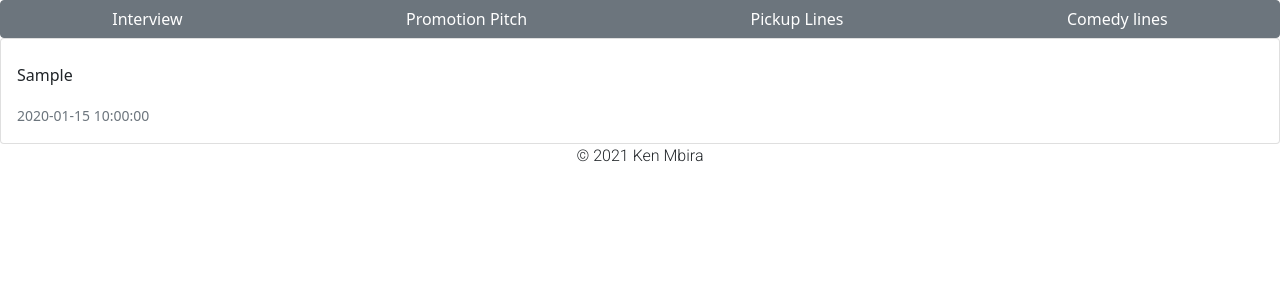
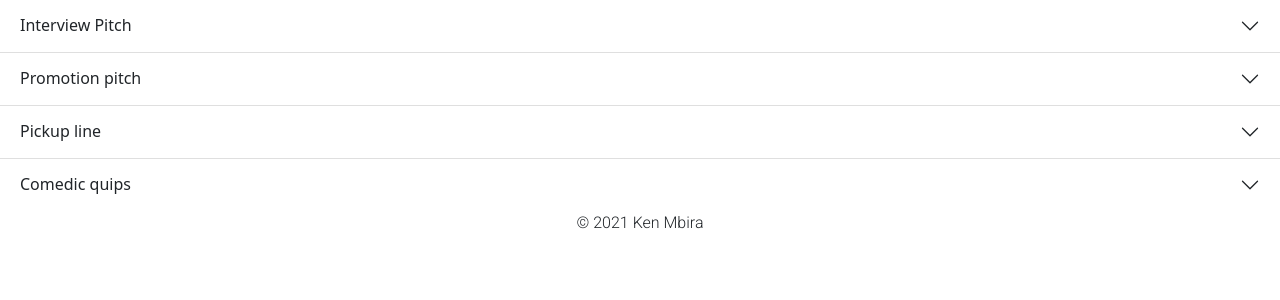
Before and after one commit to Ken-mbira/PITCH_ARENA, a Flask app: template app/templates/pitch/pitch.html in a window 1280 px wide. Shown: the part 66-366 px from the top of the page. Run offline with Flask 2, Linux system fonts and the light colour scheme; tables that the repository leaves empty hold one stand-in row (values such as "Sample post"); the template is opened without the code that fills it: values that come from a table or form of the project are taken from there, most other values are stand-ins (such as "Sample title", 1, 10 or a date in 2020); some libraries are stand-ins or nearby versions.

Commit message:
add to the pitch page to display the pitches

```diff
--- a/app/templates/pitch/pitch.html
+++ b/app/templates/pitch/pitch.html
@@ -1,25 +1,88 @@
 {% extends 'base.html' %} {% block content %}
-<div class="row">
-    <div class="btn-group" role="group" aria-label="Basic example">
-        <a class="btn btn-secondary" href="#">Interview</a>
-        <a class="btn btn-secondary" href="#">Promotion Pitch</a>
-        <a class="btn btn-secondary" href="#">Pickup Lines</a>
-        <a class="btn btn-secondary" href="#">Comedy lines</a>
+<div class="accordion accordion-flush" id="accordionFlushExample">
+    <div class="accordion-item">
+        <h2 class="accordion-header" id="flush-headingOne">
+            <button class="accordion-button collapsed" type="button" data-bs-toggle="collapse" data-bs-target="#flush-collapseOne" aria-expanded="false" aria-controls="flush-collapseOne">
+          Interview Pitch
+        </button>
+        </h2>
+        <div id="flush-collapseOne" class="accordion-collapse collapse" aria-labelledby="flush-headingOne" data-bs-parent="#accordionFlushExample">
+            {% if interview_pitches %} {% for item in interview_pitches %}
+            <div class="card">
+                <div class="card-body">
+                    <p class="card-text">{{ item.pitch }}</p>
+                    <p class="card-text"><small class="text-muted">{{ item.posted }}</small></p>
+                </div>
+            </div>
+            {% endfor %} {% else %}
+            <div>
+                <p>There are no Interview pitches yet, perhaps you would like to <span><a href="{{ url_for('main.create_pitch')}}">add one</a></span></p>
+            </div>
+            {% endif %}
+        </div>
     </div>
-    <div class="">
-        {% if pitch %} {% for pitch in pitches %}
-        <div class="card">
-            <div class="card-body">
-                <h5 class="card-title">{{ pitch.title}}</h5>
-                <p class="card-text">{{ pitch.pitch }}</p>
-                <p class="card-text"><small class="text-muted">{{ pitch.posted}}</small></p>
+    <div class="accordion-item">
+        <h2 class="accordion-header" id="flush-headingTwo">
+            <button class="accordion-button collapsed" type="button" data-bs-toggle="collapse" data-bs-target="#flush-collapseTwo" aria-expanded="false" aria-controls="flush-collapseTwo">
+          Promotion pitch
+        </button>
+        </h2>
+        <div id="flush-collapseTwo" class="accordion-collapse collapse" aria-labelledby="flush-headingTwo" data-bs-parent="#accordionFlushExample">
+            {% if promotion_pitches %} {% for item in promotion_pitches %}
+            <div class="card">
+                <div class="card-body">
+                    <p class="card-text">{{ item.pitch }}</p>
+                    <p class="card-text"><small class="text-muted">{{ item.posted }}</small></p>
+                </div>
             </div>
+            {% endfor %} {% else %}
+            <div>
+                <p>There are no Promotion pitches yet, perhaps you would like to <span><a href="{{ url_for('main.create_pitch')}}">add one</a></span></p>
+            </div>
+            {% endif %}
         </div>
-        {% endfor %} {% else %}
-        <p>There are no pitches at the moment, you could though
-            <a href="{{ url_for('main.create_pitch')}}">Create a pitch</a>
-        </p>
-        {% endif %}
+    </div>
+    <div class="accordion-item">
+        <h2 class="accordion-header" id="flush-headingThree">
+            <button class="accordion-button collapsed" type="button" data-bs-toggle="collapse" data-bs-target="#flush-collapseThree" aria-expanded="false" aria-controls="flush-collapseThree">
+          Pickup line
+        </button>
+        </h2>
+        <div id="flush-collapseThree" class="accordion-collapse collapse" aria-labelledby="flush-headingThree" data-bs-parent="#accordionFlushExample">
+            {% if pickup_lines %}{% for item in pickup_lines %}
+            <div class="card">
+                <div class="card-body">
+                    <p class="card-text">{{ item.pitch }}</p>
+                    <p class="card-text"><small class="text-muted">{{ item.posted }}</small></p>
+                </div>
+            </div>
+            {% endfor %} {% else %}
+            <div>
+                <p>There are no Pickup lines yet, perhaps you would like to <span><a href="{{ url_for('main.create_pitch')}}">add one</a></span></p>
+            </div>
+            {% endif %}
+        </div>
+    </div>
+    <div class="accordion-item">
+        <h2 class="accordion-header" id="flush-headingFour">
+            <button class="accordion-button collapsed" type="button" data-bs-toggle="collapse" data-bs-target="#flush-collapseFour" aria-expanded="false" aria-controls="flush-collapseFour">
+          Comedic quips
+        </button>
+        </h2>
+        <div id="flush-collapseFour" class="accordion-collapse collapse" aria-labelledby="flush-headingFour" data-bs-parent="#accordionFlushExample">
+            {% if comedic_quips %}{% for item in comedic_quips %}
+            <div class="card">
+                <div class="card-body">
+                    <p class="card-text">{{ item.pitch }}</p>
+                    <p class="card-text"><small class="text-muted">{{ item.posted }}</small></p>
+                </div>
+            </div>
+            {% endfor %} {% else %}
+            <div>
+                <p>There are no Comedic quips yet, perhaps you would like to <span><a href="{{ url_for('main.create_pitch')}}">add one</a></span></p>
+            </div>
+            {% endif %}
+        </div>
     </div>
 </div>
 {% endblock %}
--- a/manage.py
+++ b/manage.py
@@ -2,7 +2,7 @@ from flask_script import Manager,Server
 from flask_migrate import Migrate,MigrateCommand
 
 from app import create_app,db
-from app.models import User
+from app.models import Pitch, User
 
 app = create_app('development')
 
@@ -14,7 +14,7 @@ manager.add_command('db',MigrateCommand)
 
 @manager.shell
 def make_shell_context():
-    return dict(app = app,db = db, User = User)
+    return dict(app = app,db = db, User = User,Pitch = Pitch)
 
 if __name__ == '__main__':
     manager.run()
--- a/migrations/versions/58c5b7b05d77_initial_commit.py
+++ b/migrations/versions/a3ca7c2c8e79_initial_commit.py
@@ -1,8 +1,8 @@
 """initial commit
 
-Revision ID: 58c5b7b05d77
+Revision ID: a3ca7c2c8e79
 Revises:
-Create Date: 2021-09-18 22:04:08.952851
+Create Date: 2021-09-19 12:57:45.008942
 
 """
 from alembic import op
@@ -10,7 +10,7 @@ import sqlalchemy as sa
 
 
 # revision identifiers, used by Alembic.
-revision = '58c5b7b05d77'
+revision = 'a3ca7c2c8e79'
 down_revision = None
 branch_labels = None
 depends_on = None
```
Also changed, not shown: app/main/views.py (+5 -2 lines), app/models.py (+2 -8 lines), migrations/versions/aa414c0581c8_change_the_relationship_between_the_.py (added, +30 -0 lines).
